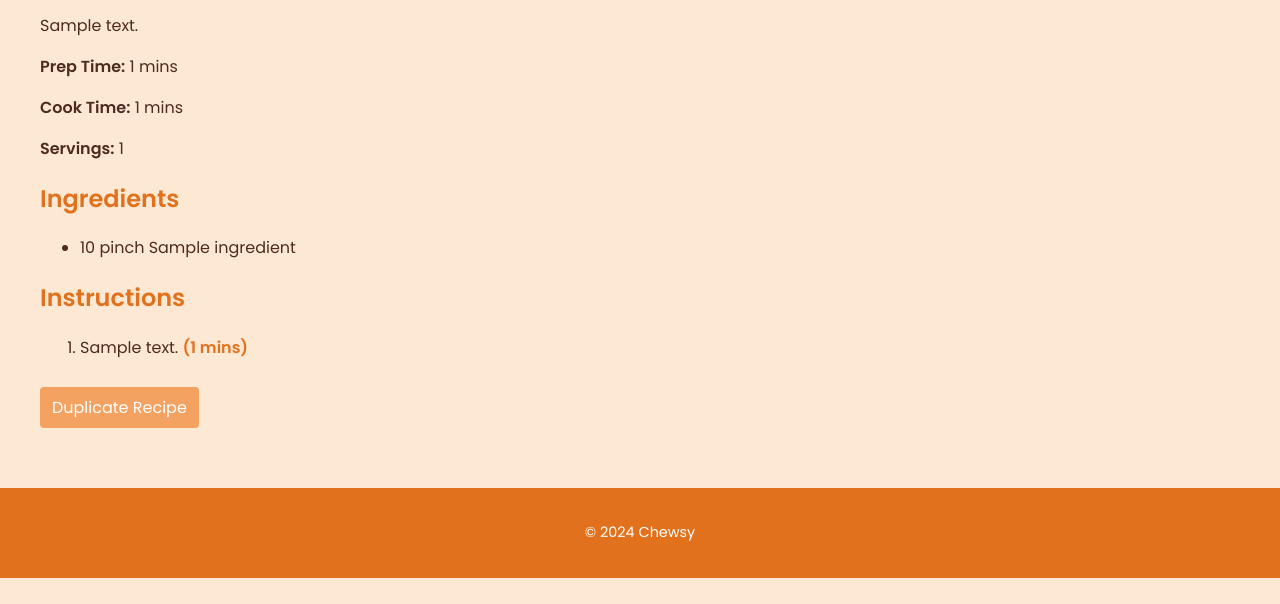
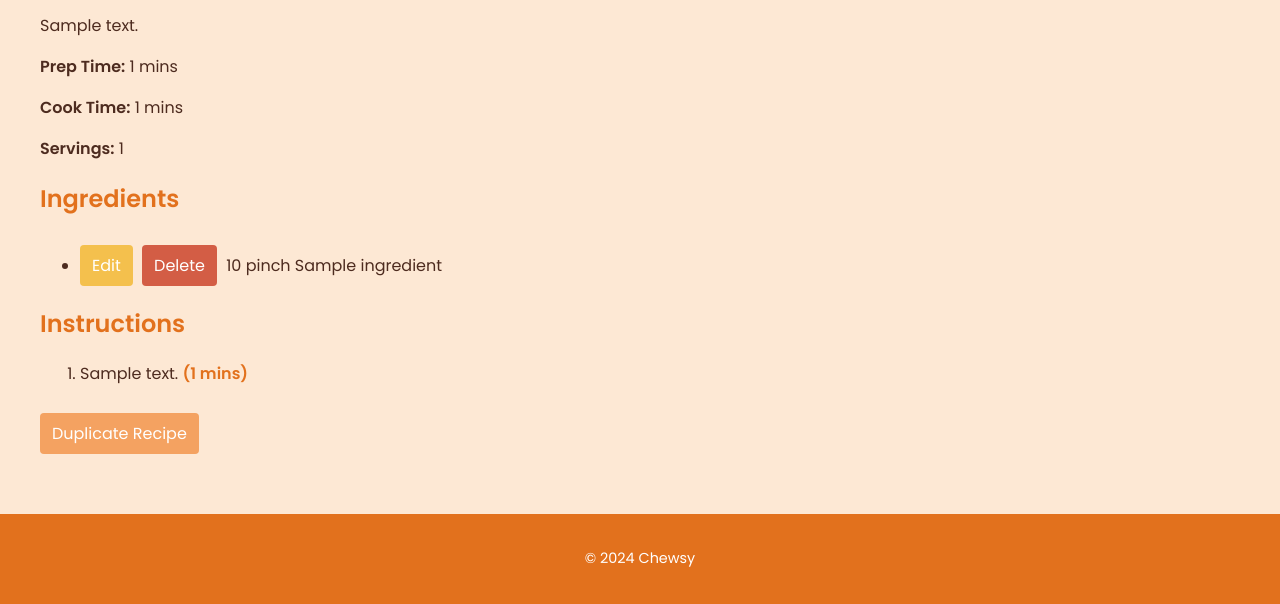
Before and after one commit to mparente88/chewsy-app, a Django app: page /recipe/1/ in a window 1280 px wide. Shown: the part 892-1496 px from the top of the page. Before the commit the page ends 1470 px from the top, so only its background shows below. Run offline with Django 5.2, Linux system fonts and the light colour scheme; tables that the repository leaves empty hold one stand-in row (values such as "Sample post"); grey boxes marked "Sample" are stand-in pictures; some libraries are stand-ins or nearby versions.

Commit message:
moved buttons to the left side of ingredients in recipe_detail.html

```diff
--- a/main_app/templates/recipe_detail.html
+++ b/main_app/templates/recipe_detail.html
@@ -19,10 +19,9 @@
   <ul>
     {% for ingredient in recipe.ingredients.all %}
     <li>
-      {{ ingredient.quantity|decimal_to_fraction }} {{ ingredient.measurement }} {{ ingredient.name }} {% if recipe.user == user %}
-      <a href="{% url 'ingredient_update' ingredient.pk %}" class="btn btn-sm btn-edit">Edit</a>
-      <a href="{% url 'ingredient_delete' ingredient.pk %}" class="btn btn-sm btn-danger btn-remove">Delete</a>
-      {% endif %}
+      <a href="{% url 'ingredient_update' ingredient.pk %}" class="btn btn-edit">Edit</a>
+      <a href="{% url 'ingredient_delete' ingredient.pk %}" class="btn btn-remove">Delete</a>
+      <span> {{ ingredient.quantity|decimal_to_fraction }} {{ ingredient.measurement }} {{ ingredient.name }} </span>
     </li>
     {% endfor %}
   </ul>
```
Also changed, not shown: 1 other file.
